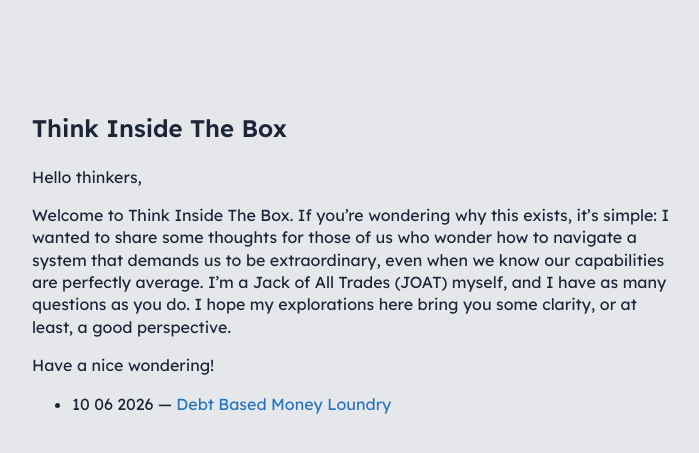
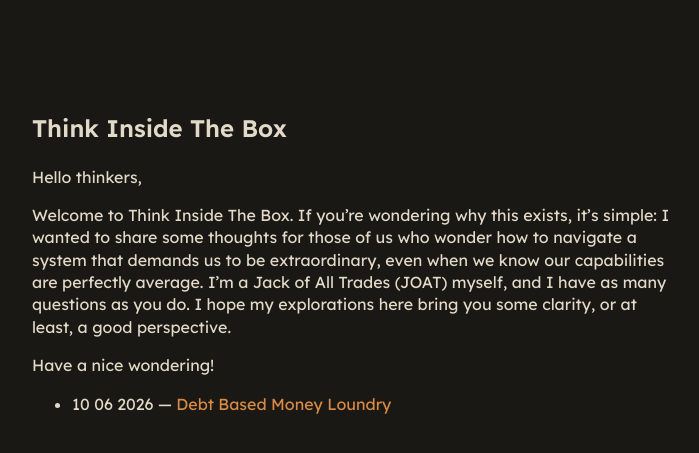
Before and after one commit to djethro-s/thinkinsidethebox, a Jekyll site: the page built from index.md, in a window 1280 px wide. Shown: the top 453 px of the page, without its empty margins (288-987 px from the left). Built offline with Jekyll 4.4.1, drawn with Linux system fonts in a browser that asks for light colours; our own code applies the rules of GitHub Pages for plain Markdown files.

Commit message:
Update head.html

```diff
--- a/_includes/head.html
+++ b/_includes/head.html
@@ -26,6 +26,8 @@
     background-color: #1A1814 !important;
     color: #E2D9C8 !important;
     font-family: 'Lexend', sans-serif !important;
+	filter: none !important; /* INI PENANGKAL INVERT-NYA */
+    -webkit-filter: none !important;
   }
   a {
     color: #D98A44 !important;
```
